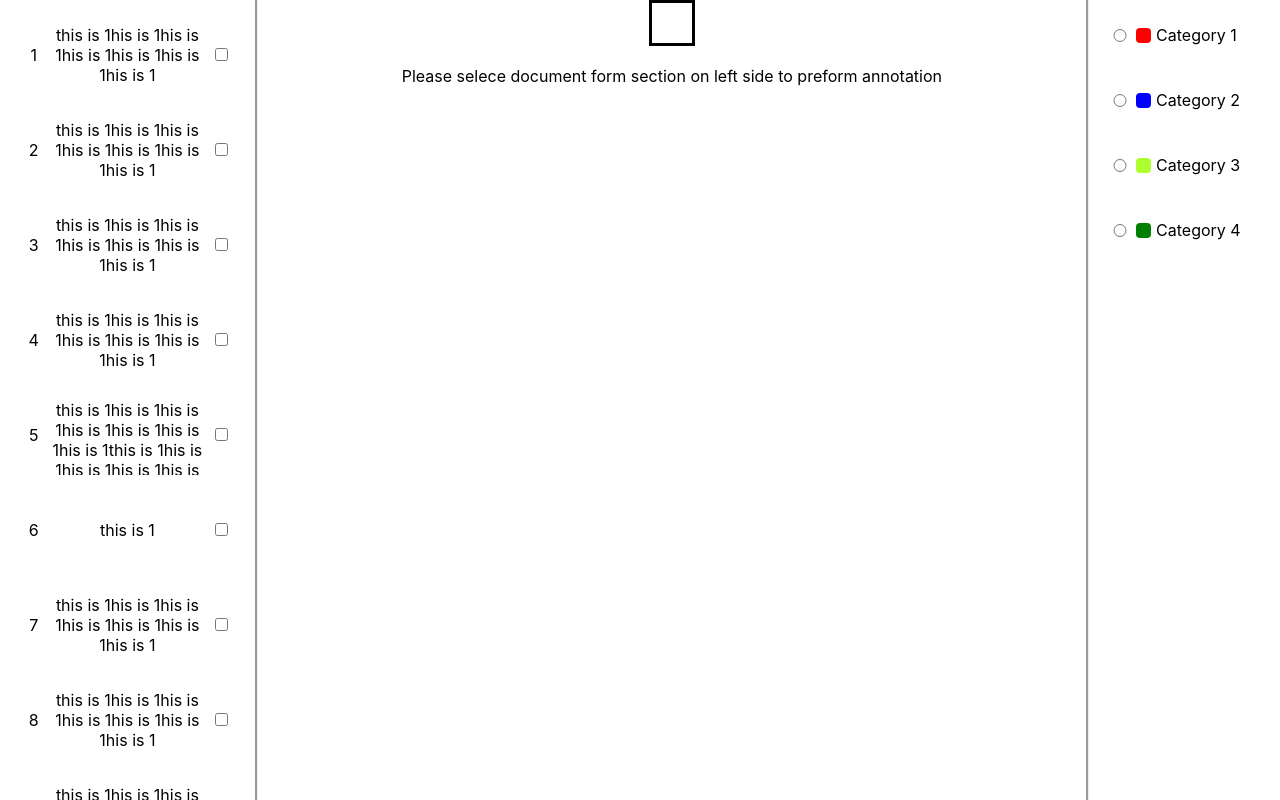
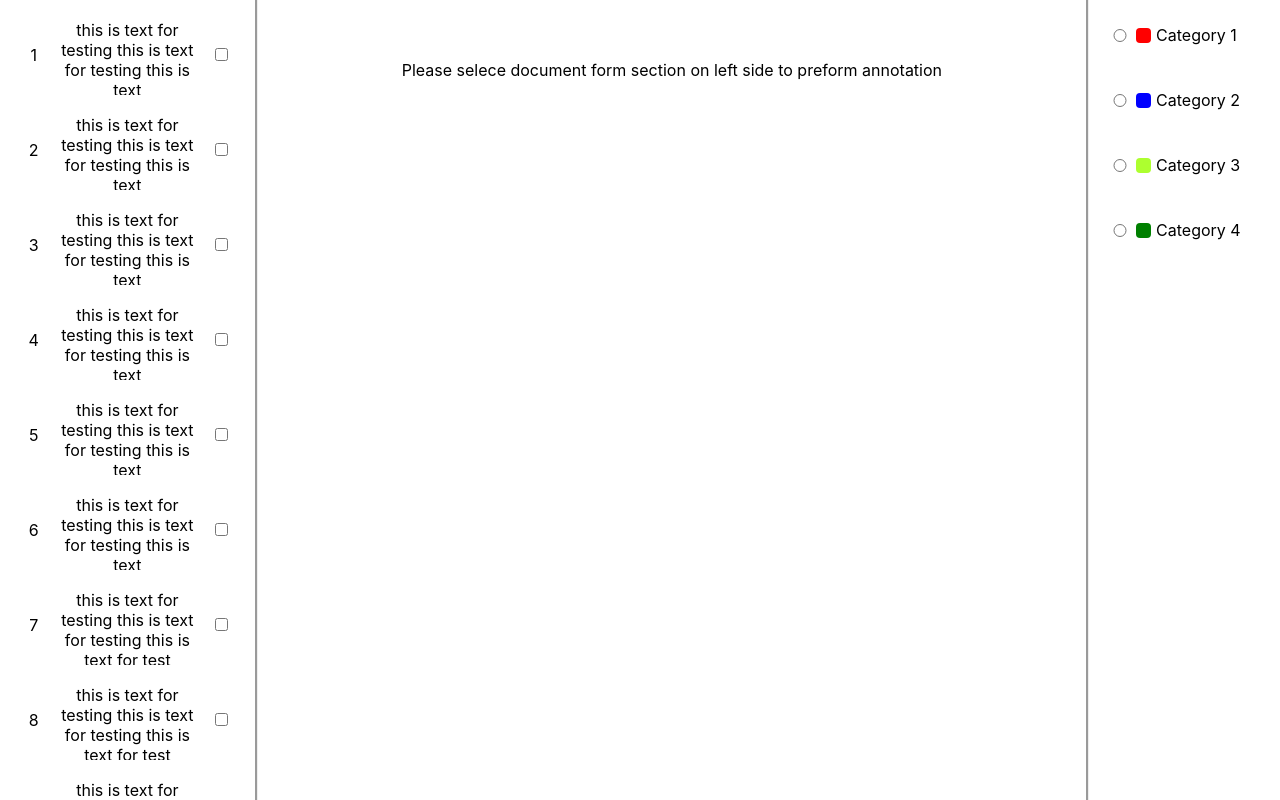
Before and after one commit to smitgor/Classforma, a React (Create React App) app in the folder client/: page / in a window 1280 px wide. Shown: the top 800 px of the page. Built offline with nearby package versions, Linux system fonts and the light colour scheme.

Commit message:
Some chages in list

```diff
--- a/client/src/components/DisplayText.js
+++ b/client/src/components/DisplayText.js
@@ -15,15 +15,53 @@ const DisplayText = () =>{
         var b=selectedText.extentOffset;
         var test = document.getElementById("annotationPreview");
         //console.log(a);
+        //console.log(b);
+        if(a>b){
+            a=a+b;
+            b=a-b;
+            a=a-b;
+        }
         console.log(test.innerHTML);
+        console.log(test.innerText);
         console.log(selectedText.toString());
+        var htmlContent = test.innerHTML;
+        var textContent = test.innerText;
+        var idx=0;
+        console.log(a);
+        for(var temp = 0;temp<htmlContent.length;temp++)
+        {
+            console.log("/////");
+            console.log(htmlContent[temp].charCodeAt(0), htmlContent[temp]);
+            console.log(textContent[idx].charCodeAt(0), textContent[idx]);
+            if(htmlContent[temp]===textContent[idx])
+            {
+                idx++;
+            }
+            else if(textContent[idx].charCodeAt(0)==10)
+            {
+                idx++;
+                temp--;
+            }
+            if(a===idx-1)
+            {
+                idx=temp;
+                console.log(idx);
+                var diff=idx-a;
+                a+=diff;
+                b+=diff;
+                break;
+            }
+        }
+        console.log(diff);
+        console.log(a);
+        console.log(b);
         var list = document.getElementById("lables");
         var currentColor = list.getElementsByClassName("active");
         if(currentColor.length>0)
             var color =currentColor[0].id;
         else return alert("Please select the category");
             var newText = test.innerHTML.substring(0,a);
-        newText+=" <span class='highLight "+color+"'>"+test.innerHTML.substring(a,b)+"</span> ";
+        newText+="<span class='highLight "+color+"'>"+test.innerHTML.substring(a,b)+"</span>";
         newText+=test.innerHTML.substring(b,);
         document.getElementById("annotationPreview").innerHTML=newText;
 
--- a/client/src/components/textFiles.js
+++ b/client/src/components/textFiles.js
@@ -1,16 +1,21 @@
 var TextFiles = {
     "text" :[
-        "this is 1his is 1his is 1his is 1his is 1his is 1his is 1",
-        "this is 1his is 1his is 1his is 1his is 1his is 1his is 1",
-        "this is 1his is 1his is 1his is 1his is 1his is 1his is 1",
-        "this is 1his is 1his is 1his is 1his is 1his is 1his is 1",
-        "this is 1his is 1his is 1his is 1his is 1his is 1his is 1this is 1his is 1his is 1his is 1his is 1his is 1his is 1this is 1his is 1his is 1his is 1his is 1his is 1his is 1this is 1his is 1his is 1his is 1his is 1his is 1his is 1this is 1his is 1his is 1his is 1his is 1his is 1his is 1this is 1his is 1his is 1his is 1his is 1his is 1his is 1this is 1his is 1his is 1his is 1his is 1his is 1his is 1this is 1his is 1his is 1his is 1his is 1his is 1his is 1this is 1his is 1his is 1his is 1his is 1his is 1his is 1",
-        "this is 1",
-        "this is 1his is 1his is 1his is 1his is 1his is 1his is 1",
-        "this is 1his is 1his is 1his is 1his is 1his is 1his is 1",
-        "this is 1his is 1his is 1his is 1his is 1his is 1his is 1",
-        "this is 1his is 1his is 1his is 1his is 1his is 1his is 1",
-        "this is 1his is 1his is 1his is 1his is 1his is 1his is 1"
+        "this is text for testing this is text for testing this is text",
+        "this is text for testing this is text for testing this is text",
+        "this is text for testing this is text for testing this is text",
+        "this is text for testing this is text for testing this is text",
+        "this is text for testing this is text for testing this is text",
+        "this is text for testing this is text for testing this is text",
+        "this is text for testing this is text for testing this is text for test ",
+        "this is text for testing this is text for testing this is text for test ",
+        "this is text for testing this is text for testing this is text for test ",
+        "this is text for testing this is text for testing this is text for test ",
+        "this is text for testing this is text for testing this is text for test ",
+        "this is text for testing this is text for testing this is text for testing this is text ",
+        "this is text for testing this is text for testing this is text for testing this is text ",
+        "this is text for testing this is text for testing this is text for testing this is text ",
+        "this is text for testing this is text for testing this is text for testing this is text ",
+        "this is text for testing this is text for testing this is text for testing this is text "
     ]
 }
 
--- a/client/src/styles/Annotation.css
+++ b/client/src/styles/Annotation.css
@@ -4,7 +4,6 @@
 }
 
 #annotationPreview{
-    border-style: solid;
     padding: 20px;
     font-size:medium;
     line-height: 1.5;
@@ -12,9 +11,6 @@
     margin: auto;
 }
 
-.highLight{
-
-}
 span{
     position: relative;
     border-style:solid;
@@ -22,21 +18,21 @@ span{
     top:-2px;
 }
 .red{
+
     border-color: red;
 }
 .blue{
     border-color: blue;
 }
+.greenyellow{
+    border-color:greenyellow;
+}
 .green{
     border-color: green;
-}
-.greenyellow{
-    border-color:greenyellow;
 }
 
 
 .highLight::after{
-    content: 'Category 1';
     font-size: 10px;
     border-style: solid;
     border-width: 2px;
@@ -48,18 +44,22 @@ span{
 }
 
 .red::after{
+    content: 'Category 1';
     background: red;
     border-color: red;
 }
 .blue::after{
+    content: 'Category 2';
     background: blue;
     border-color: blue;
 }
+.greenyellow::after{
+    content: 'Category 3';
+    background: greenyellow;
+    border-color: greenyellow;
+}
 .green::after{
+    content: 'Category 4';
     background: green;
     border-color: green;
 }
-.greenyellow::after{
-    background: greenyellow;
-    border-color: greenyellow;
-}
--- a/client/src/styles/List.css
+++ b/client/src/styles/List.css
@@ -10,6 +10,7 @@
     border-radius: 5px;
     margin: 15px 10px;
     height: 70px;
+    text-overflow: ellipsis;
     overflow: hidden;
 }
 .previewBox:hover{
```
